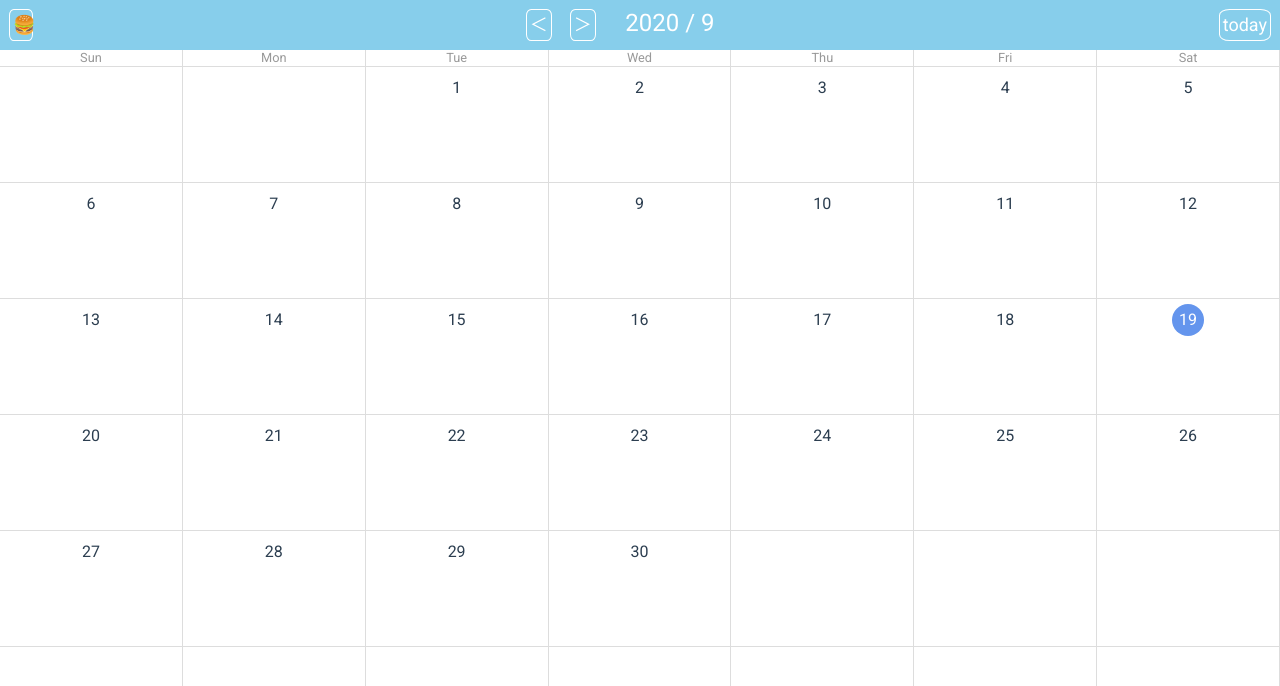
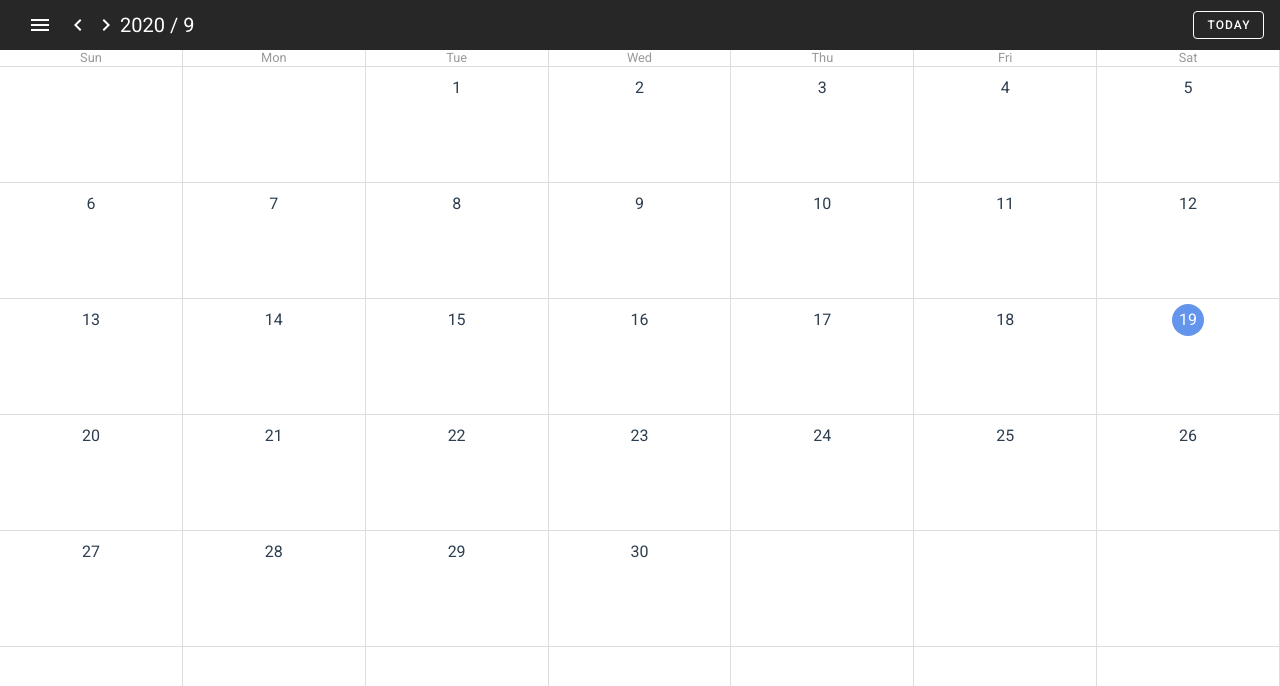
Before and after one commit to tyamap/vue_calendar, a Vue app: page / in a window 1280 px wide. Shown: the top 686 px of the page. Built offline with nearby package versions, Linux system fonts and the light colour scheme.

Commit message:
mod ナビゲーションバーUI改良

```diff
--- a/src/components/NavigationBar.vue
+++ b/src/components/NavigationBar.vue
@@ -1,13 +1,17 @@
 <template>
-  <div id="nav-bar">
-    <!-- カレンダーヘッダ -->
-    <div class="cal-header">
-      <span class="btn navigation">🍔</span>
-      <span class="btn header-arrow" @click="setLastMonth">＜</span>
-      <span class="btn header-arrow" @click="setNextMonth">＞</span>
-      <span class="selected-month">{{ year }} / {{ month }}</span>
-      <span class="btn back-today" @click="setCurrentYearAndMonth">today</span>
-    </div>
+  <div>
+    <V-toolbar height="50px" color="cyan darken-3" dark flat>
+      <V-app-bar-nav-icon></V-app-bar-nav-icon>
+      <V-btn icon small @click="setLastMonth"
+        ><V-icon>mdi-chevron-left</V-icon></V-btn
+      >
+      <V-btn icon small @click="setNextMonth"
+        ><V-icon>mdi-chevron-right</V-icon></V-btn
+      >
+      <V-toolbar-title>{{ year }} / {{ month }}</V-toolbar-title>
+      <V-spacer></V-spacer>
+      <V-btn outlined small @click="setCurrentYearAndMonth">today</V-btn>
+    </V-toolbar>
   </div>
 </template>
 
@@ -23,40 +27,3 @@ export default {
   ]),
 };
 </script>
-
-<style scoped>
-/*---------------------------------------
-ヘッダのcss
----------------------------------------*/
-#nav-bar {
-  height: 50px;
-  background-color: skyblue;
-  cursor: default;
-  user-select: none;
-}
-span {
-  font-size: 24px;
-  margin: 11px 10px;
-  padding: 0;
-  color: white;
-  display: inline-block;
-  line-height: 24px;
-}
-.navigation {
-  width: 24px;
-  float: left;
-}
-.selected-month {
-  width: 110px;
-}
-.back-today {
-  float: right;
-}
-.btn {
-  font-size: 18px;
-  margin: 9px;
-  padding: 3px;
-  border: 1px solid;
-  border-radius: 20%;
-}
-</style>
```
